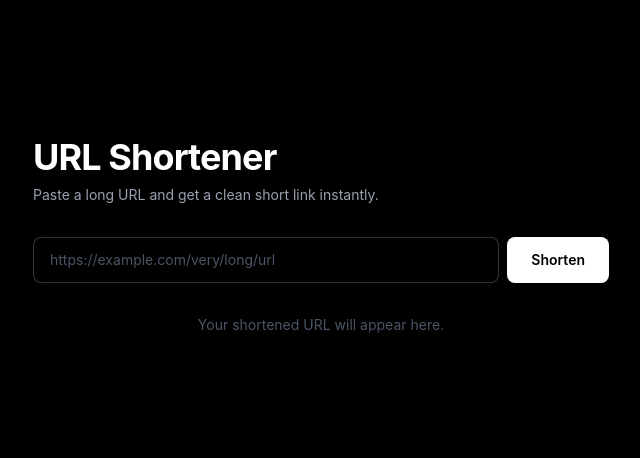
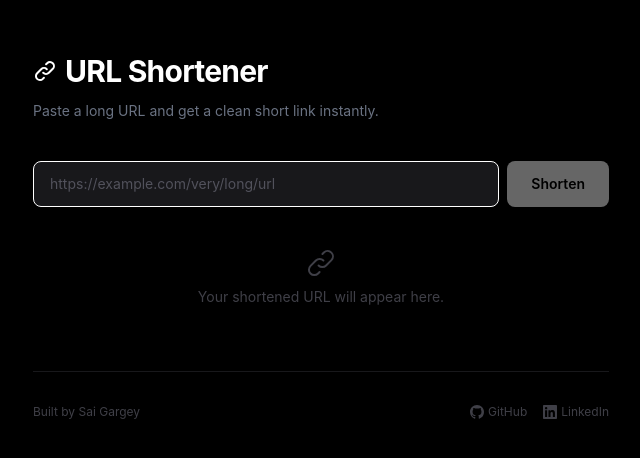
Before and after one commit to SaiGargey/url-shortener, a React (Vite) app in the folder frontend/: page / in a window 1280 px wide. Shown: the part 164-622 px from the top of the page, without its empty margins (319-959 px from the left). Built offline with nearby package versions, Linux system fonts and the light colour scheme; no server answers.

Commit message:
Improvement in frontend using icons and footer

```diff
--- a/frontend/src/App.jsx
+++ b/frontend/src/App.jsx
@@ -1,7 +1,10 @@
 import { useState } from "react";
 import axios from "axios";
 
-const API_BASE = "http://localhost:8081";
+const API_BASE =
+    import.meta.env.VITE_API_BASE || "http://localhost:8081";
+
+
 
 export default function App() {
   const [inputUrl, setInputUrl] = useState("");
@@ -12,7 +15,13 @@ export default function App() {
 
   const handleShorten = async () => {
     try {
-      new URL(inputUrl);
+      const parsed = new URL(inputUrl);
+      if (
+          parsed.protocol !== "http:" &&
+          parsed.protocol !== "https:"
+      ) {
+        throw new Error();
+      }
     } catch {
       setError("Please enter a valid URL");
       return;
@@ -38,7 +47,6 @@ export default function App() {
 
   const handleCopy = async () => {
     if (!result) return;
-
     try {
       await navigator.clipboard.writeText(result.shortUrl);
       setCopied(true);
@@ -52,40 +60,79 @@ export default function App() {
       <div className="min-h-screen bg-black text-white flex flex-col items-center justify-center px-4">
         <div className="w-full max-w-xl">
 
-        <h1 className="text-4xl font-bold mb-2 tracking-tight">
+          {/* Header */}
+          <div className="mb-10">
+            <div className="flex items-center gap-2 mb-3">
+              <svg className="w-6 h-6 text-white" fill="none" stroke="currentColor" strokeWidth="2" viewBox="0 0 24 24">
+                <path strokeLinecap="round" strokeLinejoin="round" d="M13.828 10.172a4 4 0 00-5.656 0l-4 4a4 4 0 105.656 5.656l1.102-1.101m-.758-4.899a4 4 0 005.656 0l4-4a4 4 0 00-5.656-5.656l-1.1 1.1" />
+              </svg>
+              <h1 className="text-3xl font-bold tracking-tight">
                 URL Shortener
               </h1>
-        <p className="text-gray-400 text-sm mb-8">
+            </div>
+            <p className="text-gray-500 text-sm">
               Paste a long URL and get a clean short link instantly.
             </p>
+          </div>
 
-        <div className="flex gap-2 mb-4">
+          {/* Input */}
+          <div className="flex gap-2 mb-3">
             <input
-            type="text"
+                autoFocus
+                type="url"
                 value={inputUrl}
-            onChange={(e) => setInputUrl(e.target.value)}
+                onChange={(e) => {
+                  setInputUrl(e.target.value);
+                  if (error) setError("");
+                }}
                 onKeyDown={(e) => e.key === "Enter" && handleShorten()}
                 placeholder="https://example.com/very/long/url"
-            className="flex-1 bg-black border border-white/20 rounded-lg px-4 py-3 text-sm outline-none focus:border-white transition placeholder-gray-600"
+                aria-label="Enter URL"
+                className="flex-1 bg-zinc-900 border border-zinc-700 rounded-lg px-4 py-3 text-sm outline-none focus:border-white transition placeholder-zinc-600"
             />
             <button
+                aria-label="Enter URL"
                 onClick={handleShorten}
-            disabled={loading}
-            className="bg-white text-black px-6 py-3 rounded-lg text-sm font-semibold hover:bg-gray-200 disabled:opacity-40 transition"
+                disabled={loading || !inputUrl.trim()}
+                className="bg-white text-black px-6 py-3 rounded-lg text-sm font-semibold hover:bg-zinc-200 disabled:opacity-40 disabled:cursor-not-allowed transition whitespace-nowrap"
             >
-            {loading ? "Shortening..." : "Shorten"}
+              {loading ? (
+                  <span className="flex items-center gap-2">
+                <svg className="animate-spin w-4 h-4" fill="none" viewBox="0 0 24 24">
+                  <circle className="opacity-25" cx="12" cy="12" r="10" stroke="currentColor" strokeWidth="4"/>
+                  <path className="opacity-75" fill="currentColor" d="M4 12a8 8 0 018-8v8z"/>
+                </svg>
+                Shortening
+              </span>
+              ) : "Shorten"}
             </button>
           </div>
 
+          {/* Error */}
           {error && (
-          <p className="text-red-400 text-sm mb-4">{error}</p>
+              <div className="flex items-center gap-2 text-red-400 text-sm mb-4">
+                <svg className="w-4 h-4 flex-shrink-0" fill="none" stroke="currentColor" strokeWidth="2" viewBox="0 0 24 24">
+                  <path strokeLinecap="round" strokeLinejoin="round" d="M12 8v4m0 4h.01M21 12a9 9 0 11-18 0 9 9 0 0118 0z" />
+                </svg>
+                {error}
+              </div>
           )}
 
+          {/* Result */}
           {result && (
-          <div className="border border-white/10 rounded-xl overflow-hidden mt-6">
+              <div className="mt-6 border border-zinc-800 rounded-xl overflow-hidden">
+
+                {/* Result header */}
+                <div className="px-4 py-3 bg-zinc-900 border-b border-zinc-800 flex items-center gap-2">
+                  <svg className="w-4 h-4 text-green-400" fill="none" stroke="currentColor" strokeWidth="2" viewBox="0 0 24 24">
+                    <path strokeLinecap="round" strokeLinejoin="round" d="M5 13l4 4L19 7" />
+                  </svg>
+                  <span className="text-xs text-zinc-400 font-medium">Link shortened successfully</span>
+                </div>
+
                 <table className="w-full text-sm">
                   <thead>
-                <tr className="border-b border-white/10 text-gray-400 text-left">
+                  <tr className="border-b border-zinc-800 text-zinc-500 text-left">
                     <th className="px-4 py-3 font-medium">Short URL</th>
                     <th className="px-4 py-3 font-medium">Original URL</th>
                     <th className="px-4 py-3 font-medium text-center">Clicks</th>
@@ -93,29 +140,63 @@ export default function App() {
                   </tr>
                   </thead>
                   <tbody>
-                <tr className="hover:bg-white/5 transition">
-                  <td className="px-4 py-3">
+                  <tr className="hover:bg-zinc-900 transition">
+                    <td className="px-4 py-4">
                       <a
                           href={result.shortUrl}
                           target="_blank"
-                      rel="noreferrer"
-                      className="text-white hover:underline font-mono"
+                          rel="noopener noreferrer"
+                          className="flex items-center gap-1.5 text-white hover:underline font-mono text-sm group"
                       >
+                        <svg
+                            className="w-3.5 h-3.5 text-zinc-500 group-hover:text-white transition"
+                            fill="none"
+                            stroke="currentColor"
+                            strokeWidth="2"
+                            viewBox="0 0 24 24"
+                        >
+                          <path
+                              strokeLinecap="round"
+                              strokeLinejoin="round"
+                              d="M10 6H6a2 2 0 00-2 2v10a2 2 0 002 2h10a2 2 0 002-2v-4M14 4h6m0 0v6m0-6L10 14"
+                          />
+                        </svg>
                         /{result.shortCode}
                       </a>
                     </td>
-                  <td className="px-4 py-3 text-gray-400 max-w-xs truncate">
+                    <td className="px-4 py-4 text-zinc-400 max-w-xs truncate text-xs" title={result.originalUrl}>
                       {result.originalUrl}
                     </td>
-                  <td className="px-4 py-3 text-center text-gray-400">
+                    <td className="px-4 py-4 text-center">
+                    <span className="inline-flex items-center gap-1 text-zinc-400 text-xs">
+                      <svg className="w-3.5 h-3.5" fill="none" stroke="currentColor" strokeWidth="2" viewBox="0 0 24 24">
+                        <path strokeLinecap="round" strokeLinejoin="round" d="M15 12a3 3 0 11-6 0 3 3 0 016 0z" />
+                        <path strokeLinecap="round" strokeLinejoin="round" d="M2.458 12C3.732 7.943 7.523 5 12 5c4.478 0 8.268 2.943 9.542 7-1.274 4.057-5.064 7-9.542 7-4.477 0-8.268-2.943-9.542-7z" />
+                      </svg>
                       {result.clickCount}
+                    </span>
                     </td>
-                  <td className="px-4 py-3 text-center">
+                    <td className="px-4 py-4 text-center">
                       <button
+                          aria-label="Copy short URL"
                           onClick={handleCopy}
-                      className="text-xs border border-white/20 hover:border-white px-3 py-1 rounded transition"
+                          className="inline-flex items-center gap-1.5 text-xs border border-zinc-700 hover:border-white px-3 py-1.5 rounded-md transition"
                       >
-                      {copied ? "Copied!" : "Copy"}
+                        {copied ? (
+                            <>
+                              <svg className="w-3.5 h-3.5 text-green-400" fill="none" stroke="currentColor" strokeWidth="2" viewBox="0 0 24 24">
+                                <path strokeLinecap="round" strokeLinejoin="round" d="M5 13l4 4L19 7" />
+                              </svg>
+                              Copied ✓
+                            </>
+                        ) : (
+                            <>
+                              <svg className="w-3.5 h-3.5" fill="none" stroke="currentColor" strokeWidth="2" viewBox="0 0 24 24">
+                                <path strokeLinecap="round" strokeLinejoin="round" d="M8 16H6a2 2 0 01-2-2V6a2 2 0 012-2h8a2 2 0 012 2v2m-6 12h8a2 2 0 002-2v-8a2 2 0 00-2-2h-8a2 2 0 00-2 2v8a2 2 0 002 2z" />
+                              </svg>
+                              Copy
+                            </>
+                        )}
                       </button>
                     </td>
                   </tr>
@@ -124,11 +205,44 @@ export default function App() {
               </div>
           )}
 
+          {/* Empty state */}
           {!result && !error && (
-          <p className="text-gray-600 text-sm mt-8 text-center">
-            Your shortened URL will appear here.
-          </p>
+              <div className="mt-10 flex flex-col items-center gap-2 text-zinc-700">
+                <svg className="w-8 h-8" fill="none" stroke="currentColor" strokeWidth="1.5" viewBox="0 0 24 24">
+                  <path strokeLinecap="round" strokeLinejoin="round" d="M13.828 10.172a4 4 0 00-5.656 0l-4 4a4 4 0 105.656 5.656l1.102-1.101m-.758-4.899a4 4 0 005.656 0l4-4a4 4 0 00-5.656-5.656l-1.1 1.1" />
+                </svg>
+                <p className="text-sm">Your shortened URL will appear here.</p>
+              </div>
           )}
+
+          {/* Footer */}
+          <div className="mt-16 pt-8 border-t border-zinc-900 flex flex-col sm:flex-row justify-between items-center gap-4 text-xs text-zinc-700">
+            <span>Built by Sai Gargey</span>
+            <div className="flex gap-4">
+              <a
+                  href="https://github.com/SaiGargey"
+                  target="_blank"
+                  rel="noopener noreferrer"
+                  className="hover:text-white transition flex items-center gap-1"
+              >
+                <svg className="w-3.5 h-3.5" fill="currentColor" viewBox="0 0 24 24">
+                  <path d="M12 0C5.37 0 0 5.37 0 12c0 5.31 3.435 9.795 8.205 11.385.6.105.825-.255.825-.57 0-.285-.015-1.23-.015-2.235-3.015.555-3.795-.735-4.035-1.41-.135-.345-.72-1.41-1.23-1.695-.42-.225-1.02-.78-.015-.795.945-.015 1.62.87 1.845 1.23 1.08 1.815 2.805 1.305 3.495.99.105-.78.42-1.305.765-1.605-2.67-.3-5.46-1.335-5.46-5.925 0-1.305.465-2.385 1.23-3.225-.12-.3-.54-1.53.12-3.18 0 0 1.005-.315 3.3 1.23.96-.27 1.98-.405 3-.405s2.04.135 3 .405c2.295-1.56 3.3-1.23 3.3-1.23.66 1.65.24 2.88.12 3.18.765.84 1.23 1.905 1.23 3.225 0 4.605-2.805 5.625-5.475 5.925.435.375.81 1.095.81 2.22 0 1.605-.015 2.895-.015 3.3 0 .315.225.69.825.57A12.02 12.02 0 0024 12c0-6.63-5.37-12-12-12z"/>
+                </svg>
+                GitHub
+              </a>
+              <a
+                  href="https://linkedin.com/in/YOUR_LINKEDIN"
+                  target="_blank"
+                  rel="noopener noreferrer"
+                  className="hover:text-white transition flex items-center gap-1"
+              >
+                <svg className="w-3.5 h-3.5" fill="currentColor" viewBox="0 0 24 24">
+                  <path d="M20.447 20.452h-3.554v-5.569c0-1.328-.027-3.037-1.852-3.037-1.853 0-2.136 1.445-2.136 2.939v5.667H9.351V9h3.414v1.561h.046c.477-.9 1.637-1.85 3.37-1.85 3.601 0 4.267 2.37 4.267 5.455v6.286zM5.337 7.433a2.062 2.062 0 01-2.063-2.065 2.064 2.064 0 112.063 2.065zm1.782 13.019H3.555V9h3.564v11.452zM22.225 0H1.771C.792 0 0 .774 0 1.729v20.542C0 23.227.792 24 1.771 24h20.451C23.2 24 24 23.227 24 22.271V1.729C24 .774 23.2 0 22.222 0h.003z"/>
+                </svg>
+                LinkedIn
+              </a>
+            </div>
+          </div>
 
         </div>
       </div>
```
Lines whose indentation alone changed are shown as unchanged.
